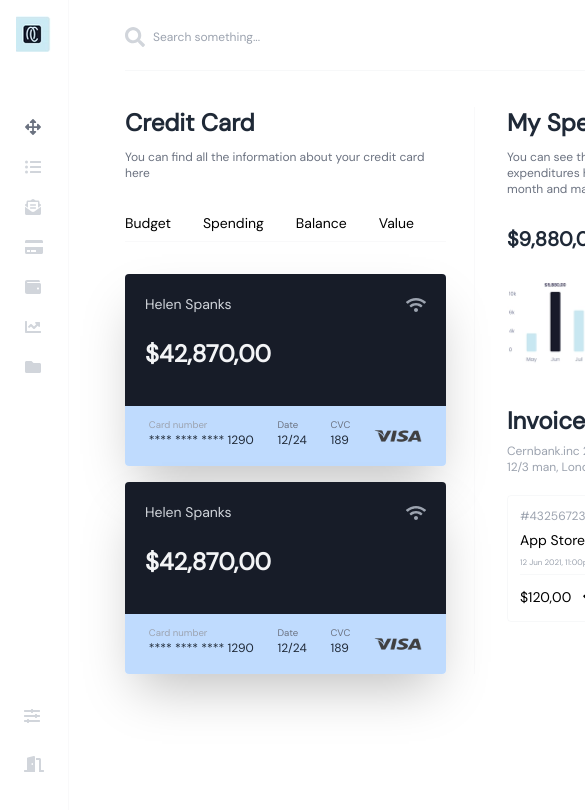
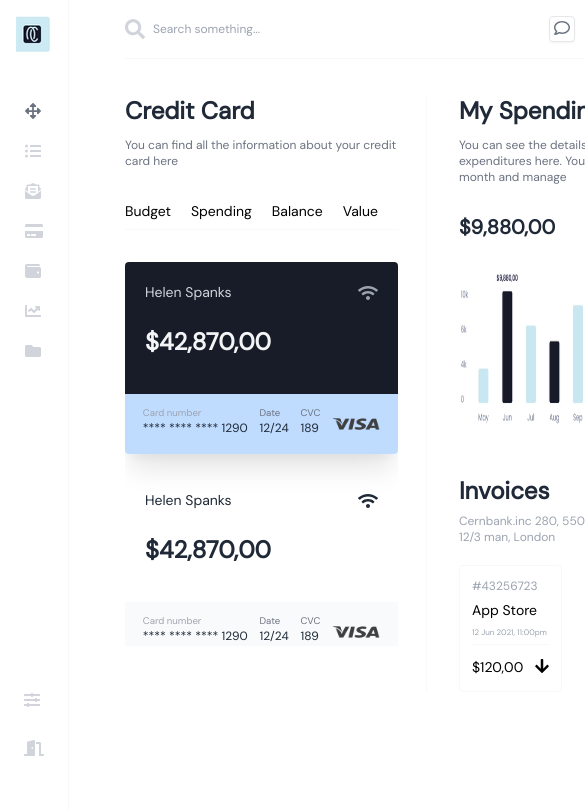
Before and after one commit to bytemerger/veufinance, a Vue app: page / in a window 390 px wide. Shown: the top 810 px of the page, 585 px wide, since content can reach past the window. Built offline with nearby package versions, Linux system fonts and the light colour scheme.

Commit message:
allow two backgrounds for card more layout responsiveness

```diff
--- a/src/components/CreditView.vue
+++ b/src/components/CreditView.vue
@@ -4,14 +4,18 @@
     <div class="text-xs text-gray-500 mt-2.5">You can find all the information about your credit card here</div>
     <div class="mt-8 text-sm">
       <ul class="flex list-none">
-        <li class="border-b pr-8 pb-2 border-opacity-25">Budget</li>
-        <li class="border-b pr-8 pb-2 border-opacity-25">Spending</li>
-        <li class="border-b pr-8 pb-2 border-opacity-25">Balance</li>
-        <li class="border-b pr-8 pb-2 border-opacity-25">Value</li>
+        <li class="border-b pr-5 lg:pr-8 pb-2 border-opacity-25">Budget</li>
+        <li class="border-b pr-5 lg:pr-8 pb-2 border-opacity-25">Spending</li>
+        <li class="border-b pr-5 lg:pr-8 pb-2 border-opacity-25">Balance</li>
+        <li class="border-b pr-5 lg:pr-8 pb-2 border-opacity-25">Value</li>
       </ul>
     </div>
-    <credit-card class="mt-8"></credit-card>
-    <credit-card class="mt-4"></credit-card>
+    <div class="card-holder masked overflow-x-auto h-120">
+      <credit-card :light="false" class="mt-8"></credit-card>
+      <credit-card :light="true" class="mt-4"></credit-card>
+      <credit-card :light="false" class="mt-8"></credit-card>
+      <credit-card :light="true" class="mt-4"></credit-card>
+    </div>
   </div>
 </template>
 
@@ -24,5 +28,19 @@ export default {
 </script>
 
 <style scoped>
-
+@media only screen and (min-width: 900px) {
+  .masked{
+    /*
+      -webkit-mask-image: -webkit-gradient(linear,left 20%,left bottom,from(black),to(rgba(0,0,0,0)))
+    */
+    mask-image: linear-gradient(to bottom, black 90%, white);
+  }
+}
+::-webkit-scrollbar {
+  width: 0;
+  background: transparent;
+}
+.h-120{
+  height: 26rem;
+}
 </style>
--- a/src/components/SpendingView.vue
+++ b/src/components/SpendingView.vue
@@ -10,7 +10,7 @@
       <div class="inline-block pl-2"><i class="fas fa-caret-down"></i></div>
     </div>
     <div class="mt-6 w-full mb-8">
-     <img src="../assets/chart.png" class="w-full" alt="chart">
+     <img src="../assets/chart.png" class="w-full h-44" alt="chart">
     </div>
     <div>
       <div class="text-2xl mb-1.5 font-semibold text-gray-800">Invoices</div>
--- a/src/components/layout/Header.vue
+++ b/src/components/layout/Header.vue
@@ -1,6 +1,6 @@
 <template>
-  <div class="pt-3">
-    <div class="flex justify-between items-center mb-2">
+  <div class="pt-1">
+    <div class="flex justify-between items-center mb-1">
       <div class="flex items-center">
         <i class="fa fa-search text-gray-300 text-xl"></i>
         <input type="text" name="search" placeholder="Search something..." class="inline-block px-2 outline-none align-middle text-xs text-gray-400">
--- a/src/components/layout/SideBar.vue
+++ b/src/components/layout/SideBar.vue
@@ -1,6 +1,6 @@
 <template>
   <div class="flex flex-col p-4 align-middle h-screen">
-    <div class="inline-block mb-14">
+    <div class="inline-block mb-10">
       <img src="../../assets/logoceed.png"  alt="ceed_cap logo"/>
     </div>
     <div class="flex flex-col justify-between items-center h-5/6">
--- a/src/components/ui/CreditCard.vue
+++ b/src/components/ui/CreditCard.vue
@@ -1,16 +1,16 @@
 <template>
  <div>
-   <div class="rounded shadow-2xl">
-     <div class="card rounded-t">
+   <div class="rounded shadow-xl">
+     <div class="rounded-t" :class="[ light ? 'car-light' : 'card-dark']">
        <div class="p-5">
          <div class="flex justify-between mb-5">
-           <div class="text-sm text-gray-300">Helen Spanks</div>
-           <div class="inline-block text-gray-400"><i class="fas fa-wifi"></i></div>
+           <div class="text-sm"  v-bind:class="[ light ? 'text-gray-800' : 'text-gray-300']" >Helen Spanks</div>
+           <div class="inline-block text-gray-400" :class="[ light ? 'text-gray-800' : 'text-gray-400']"><i class="fas fa-wifi"></i></div>
          </div>
-         <div class="text-2xl font-semibold text-gray-100 mb-4">$42,870,00</div>
+         <div class="text-2xl font-semibold mb-4" :class="[ light ? 'text-gray-800' : 'text-gray-100']">$42,870,00</div>
        </div>
      </div>
-     <div class="flex justify-around bg-blue-200 p-3 rounded-b">
+     <div class="flex justify-around p-3 rounded-b" :class="[ light ? 'bg-gray-50' : 'bg-blue-200']">
        <div>
          <div class="small-text text-gray-400">Card number</div>
          <div class="text-xs text-gray-800">**** **** **** 1290</div>
@@ -33,13 +33,22 @@
 
 <script>
 export default {
-  name: "CreditCard"
+  name: "CreditCard",
+  props:{
+    light:{
+      type: Boolean,
+      required: true
+    }
+  }
 }
 </script>
 
 <style scoped>
-.card{
+.card-dark{
   background: #171c28;
+}
+.card-light{
+  background: #fafafa;
 }
 .small-text{
   font-size: 0.6em;
```
